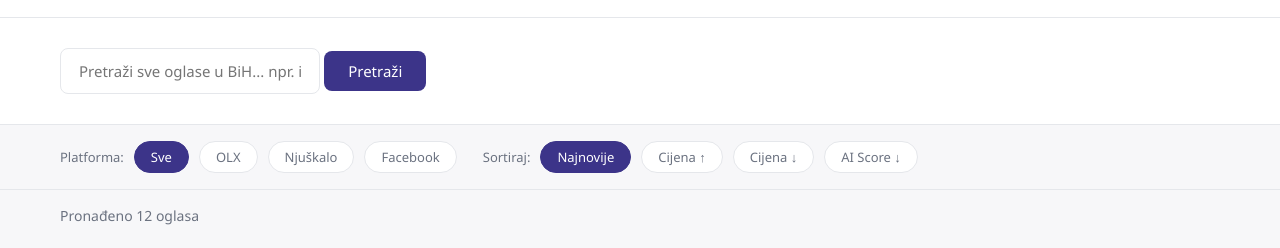
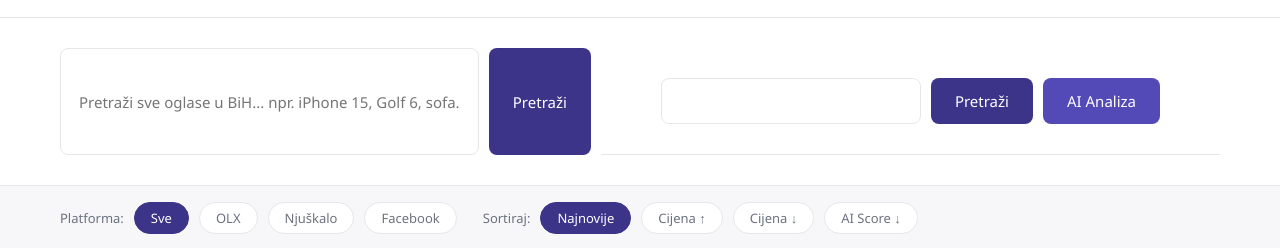
Before and after one commit to mireegg/oglasnik-, a website: page public/oglasi.html in a window 1280 px wide. Shown: the part 63-311 px from the top of the page. Drawn offline with Linux system fonts and the light colour scheme.

Commit message:
gemini ai analiza

```diff
--- a/public/oglasi.html
+++ b/public/oglasi.html
@@ -6,7 +6,7 @@
     <title>Oglasi — Oglasnik.ba</title>
     <link rel="stylesheet" href="style.css">
     <style>
-        .search-bar { <button class="btn-primary" onclick="aiAnaliza()" style="white-space:nowrap;">AI Analiza</button>
+        .search-bar {
             display: flex;
             gap: 10px;
             padding: 30px 60px;
@@ -170,6 +170,11 @@
 <div class="search-bar">
     <input type="text" id="searchInput" placeholder="Pretraži sve oglase u BiH... npr. iPhone 15, Golf 6, sofa..." />
     <button class="btn-primary" onclick="pretrazi()">Pretraži</button>
+    <div class="search-bar">
+    <input type="text" id="searchInput" ... />
+    <button class="btn-primary" onclick="pretrazi()">Pretraži</button>
+    <button class="btn-primary" onclick="aiAnaliza()" style="white-space:nowrap; background:#534AB7;">AI Analiza</button>
+</div>
 </div>
 
 <div class="filters">
```
